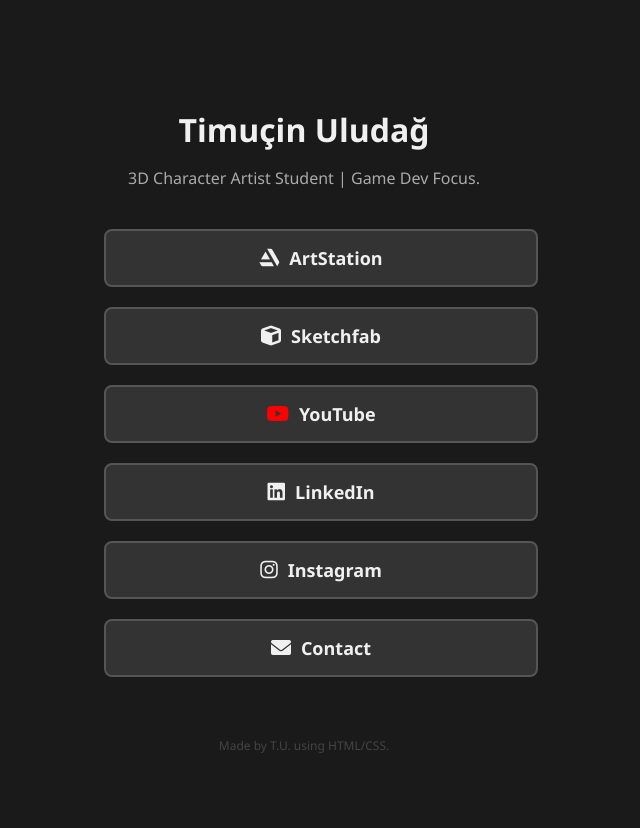
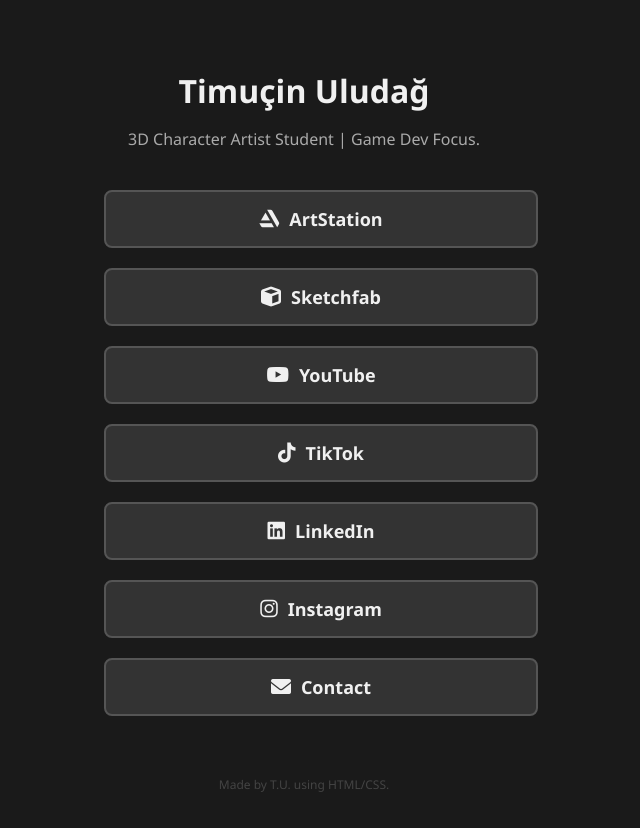
Before and after one commit to mxlnxkckc/timucin-uludag-linkhub, a plain HTML site: page index.html in a window 1280 px wide. Shown: the whole page, without its empty margins (336-976 px from the left). Drawn offline with Linux system fonts and the light colour scheme.

Commit message:
Change YouTube icon color and add TikTok link
Updated YouTube icon color and added TikTok link.

```diff
--- a/index.html
+++ b/index.html
@@ -87,8 +87,12 @@
             Sketchfab
         </a>
         <a href="Https://www.youtube.com/@TimucinUludag" class="button">
-            <i class="fab fa-youtube" style="color: #FF0000;"></i>
+            <i class="fab fa-youtube" style="color: #f0f0f0;"></i>
             YouTube
+        </a>
+        <a href="https://tiktok.com/@timucinuludag" class="button">
+            <i class="fab fa-tiktok"></i>
+            TikTok
         </a>
         <a href="https://www.linkedin.com/in/timucin-uludag" class="button">
             <i class="fab fa-linkedin"></i>
```
